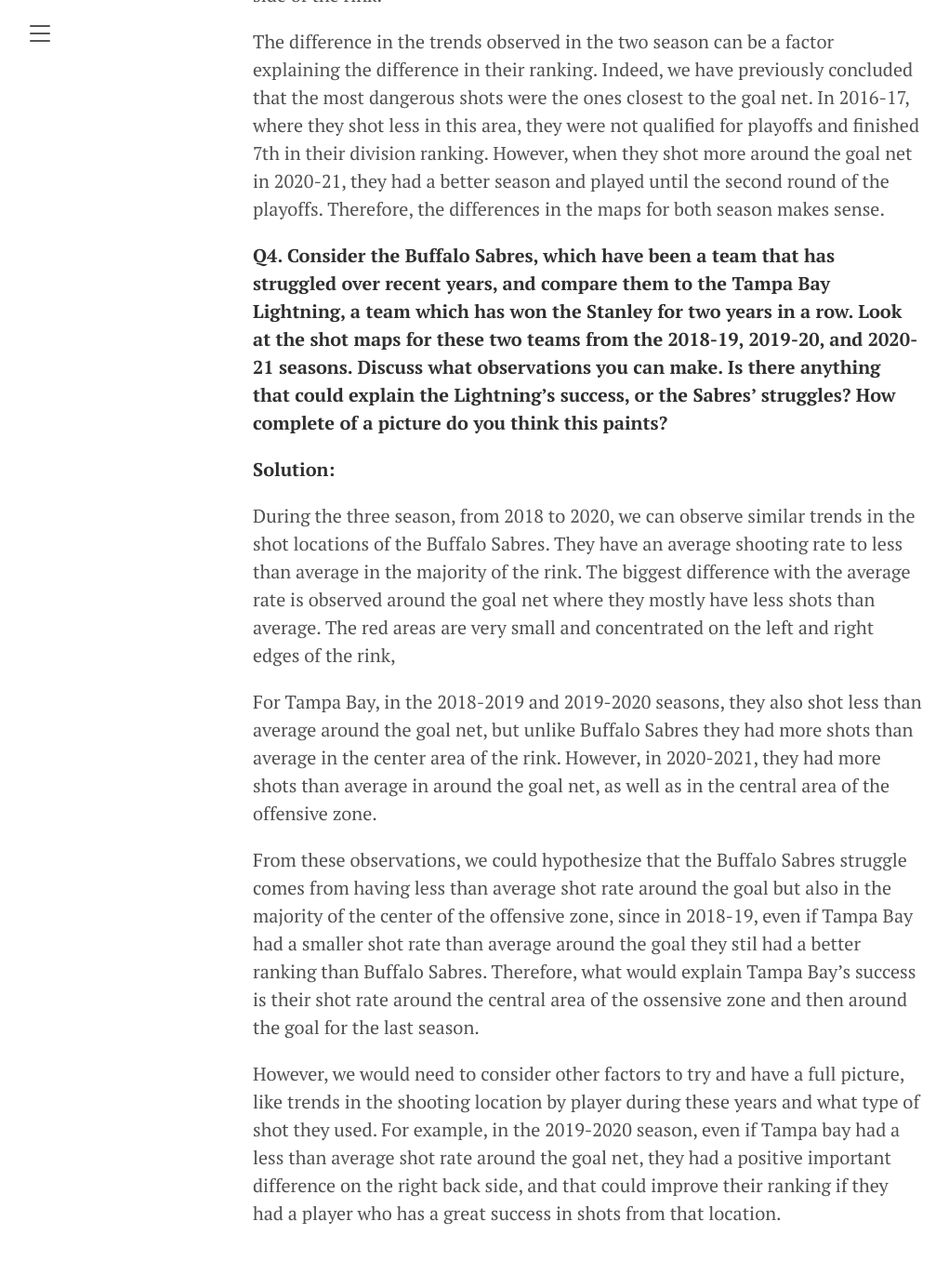
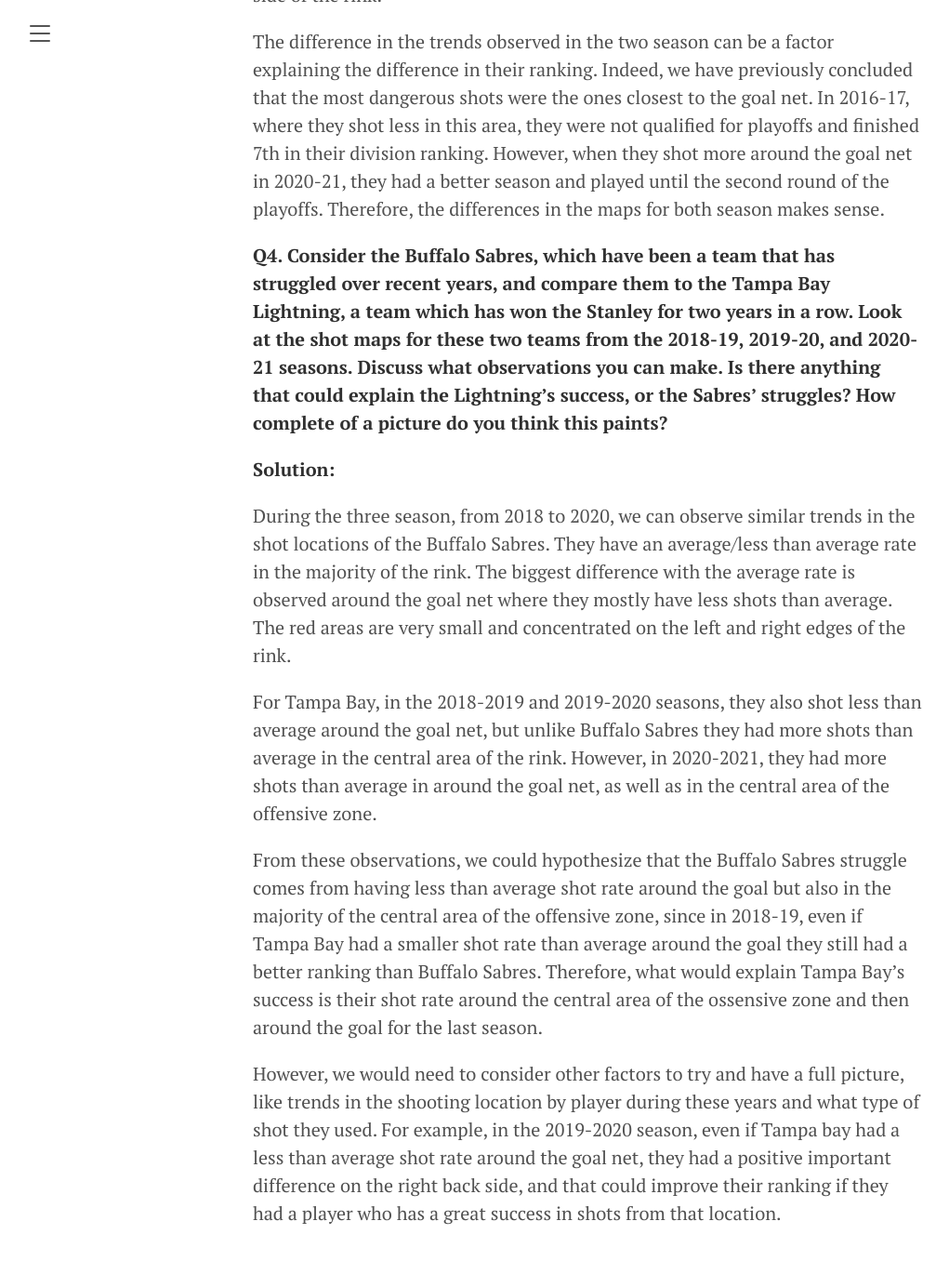
Before and after one commit to IFT6758-Team-08/Blogpost, a Jekyll site: the page built from _posts/2022-10-06-Milestone-1.md, in a window 1280 px wide and 1400 px high, scrolled down 13603 px. Shown: the top 1356 px of the window at 93% size, without its empty margins (8-1029 px from the left). Built offline with Jekyll 4.4.1, drawn with Linux system fonts in a browser that asks for light colours.

Commit message:
Update 2022-10-06-Milestone-1.md

```diff
--- a/_posts/2022-10-06-Milestone-1.md
+++ b/_posts/2022-10-06-Milestone-1.md
@@ -313,11 +313,10 @@ The difference in the trends observed in the two season can be a factor explaini
 
 **Solution:**
 
-During the three season, from 2018 to 2020, we can observe similar trends in the shot locations of the Buffalo Sabres. They have an average shooting rate to less than average in the majority of the rink. The biggest difference with the average rate is observed around the goal net where they mostly have less shots than average. The red areas are very small and concentrated on the left and right edges of the rink,
+During the three season, from 2018 to 2020, we can observe similar trends in the shot locations of the Buffalo Sabres. They have an average/less than average rate in the majority of the rink. The biggest difference with the average rate is observed around the goal net where they mostly have less shots than average. The red areas are very small and concentrated on the left and right edges of the rink.
 
-For Tampa Bay, in the 2018-2019 and 2019-2020 seasons, they also shot less than average around the goal net, but unlike Buffalo Sabres they had more shots than average in the center area of the rink. However, in 2020-2021, they had more shots than average in around the goal net, as well as in the central area of the offensive zone.
+For Tampa Bay, in the 2018-2019 and 2019-2020 seasons, they also shot less than average around the goal net, but unlike Buffalo Sabres they had more shots than average in the central area of the rink. However, in 2020-2021, they had more shots than average in around the goal net, as well as in the central area of the offensive zone.
 
-
-From these observations, we could hypothesize that the Buffalo Sabres struggle comes from having less than average shot rate around the goal but also in the majority of the center of the offensive zone, since  in 2018-19, even if Tampa Bay had a smaller shot rate than average around the goal they stil had a better ranking than Buffalo Sabres. Therefore, what would explain Tampa Bay’s success is their shot rate around the central area of the ossensive zone and then around the goal for the last season.
+From these observations, we could hypothesize that the Buffalo Sabres struggle comes from having less than average shot rate around the goal but also in the majority of the central area of the offensive zone, since in 2018-19, even if Tampa Bay had a smaller shot rate than average around the goal they still had a better ranking than Buffalo Sabres. Therefore, what would explain Tampa Bay’s success is their shot rate around the central area of the ossensive zone and then around the goal for the last season.
 
 However, we would need to consider other factors to try and have a full picture, like trends in the shooting location by player during these years and what type of shot they used. For example, in the 2019-2020 season, even if Tampa bay had a less than average shot rate around the goal net, they had a positive important difference on the right back side, and that could improve their ranking if they had a player who has a great success in shots from that location.
```
